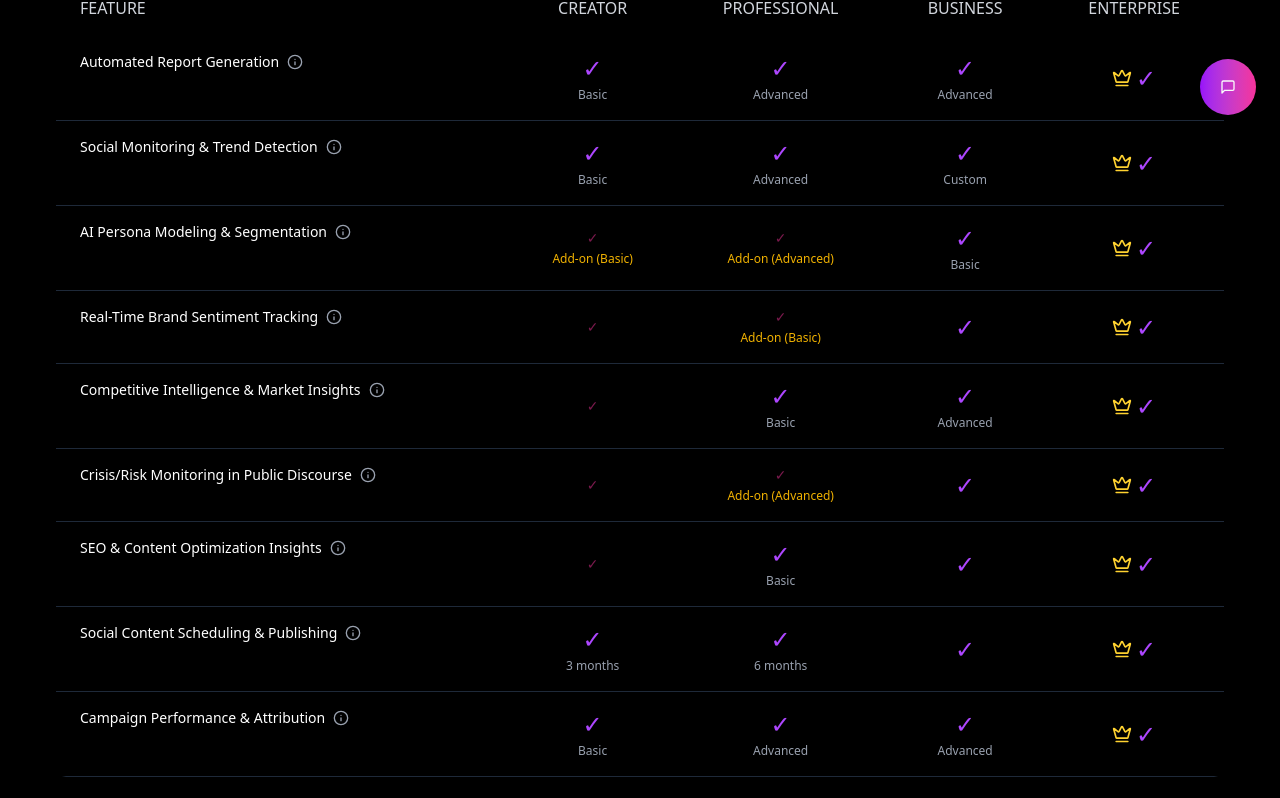
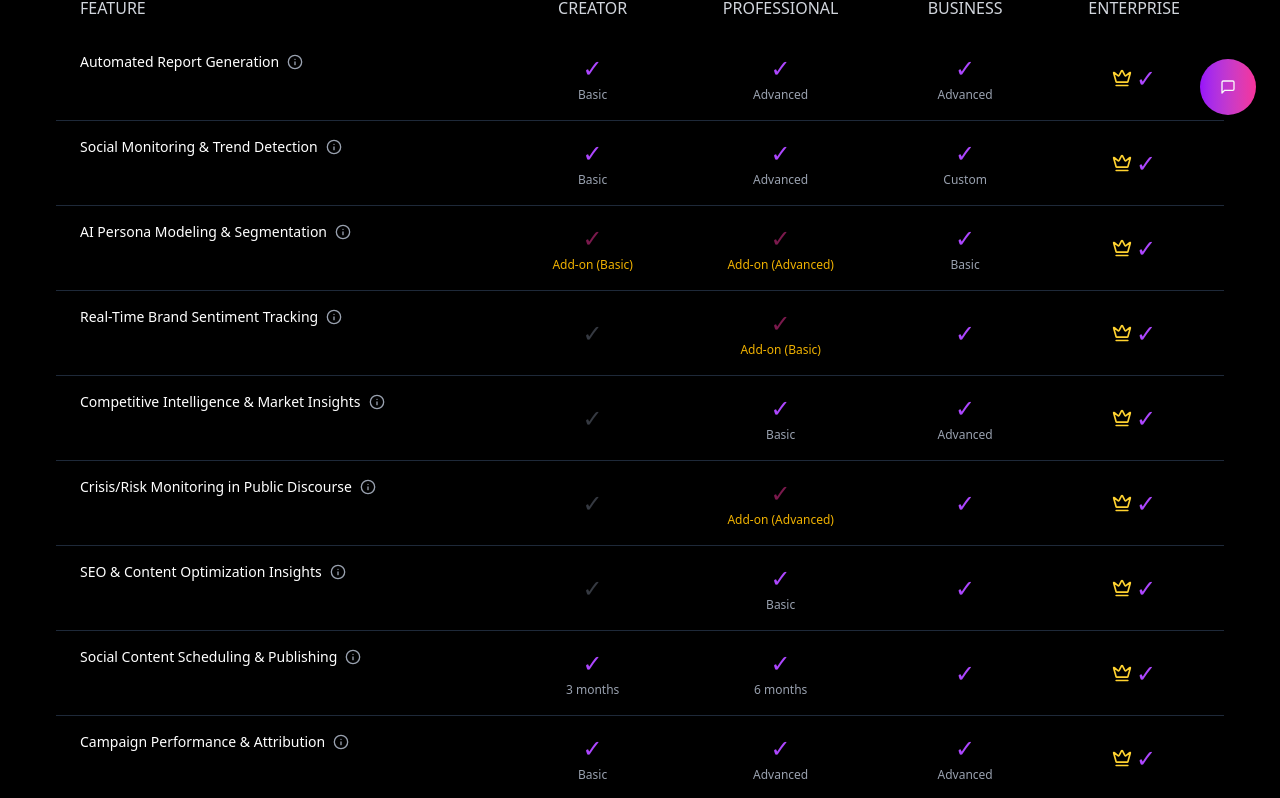
Before and after one commit to pulpshah/main-website, a Next.js app: page /features in a window 1280 px wide. Shown: the part 661-1459 px from the top of the page. Built offline with nearby package versions, Linux system fonts and the light colour scheme.

Commit message:
Changed feature table, disabled: gray. Pink for as add on. Purple normal.

```diff
--- a/src/components/features/features-table.tsx
+++ b/src/components/features/features-table.tsx
@@ -71,13 +71,13 @@ export function FeaturesTable({ data }: FeaturesTableProps) {
 }
 
 function renderFeatureStatus(status: string | null) {
-  if (!status) return <span className="text-pink-500 opacity-50">✓</span>
+  if (!status) return <span className="text-gray-500 opacity-50 text-2xl">✓</span>
 
   // Check if it's an add-on feature
   if (status.toLowerCase().includes("add-on")) {
     return (
       <span className="text-yellow-500">
-        <span className="text-pink-500 opacity-50">✓</span>
+        <span className="text-pink-500 opacity-50 text-2xl">✓</span>
         <br />
         <span className="text-xs">Add-on ({status.replace(/add-on\s*\(([^)]+)\)/i, "$1")})</span>
       </span>
```
